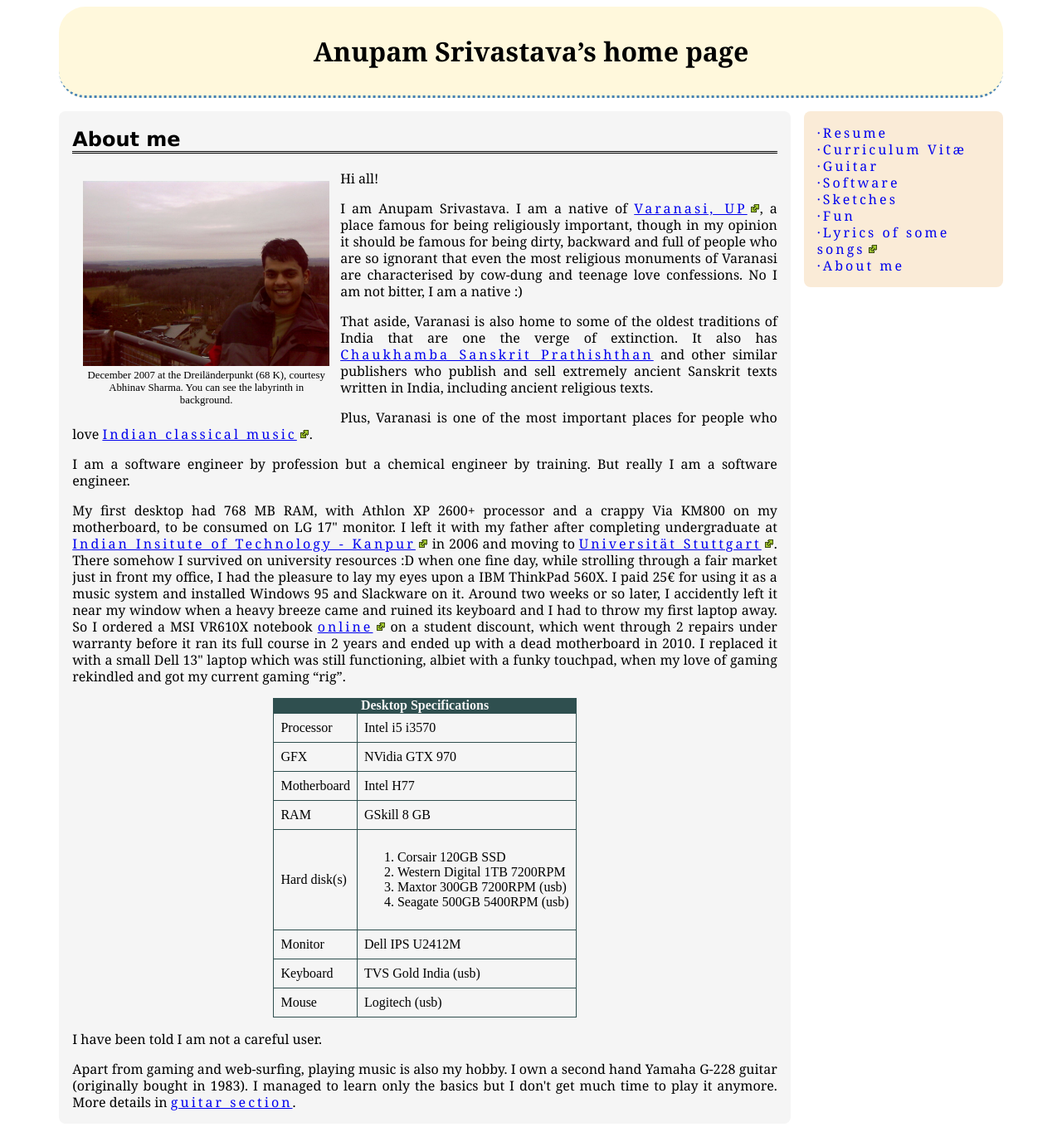
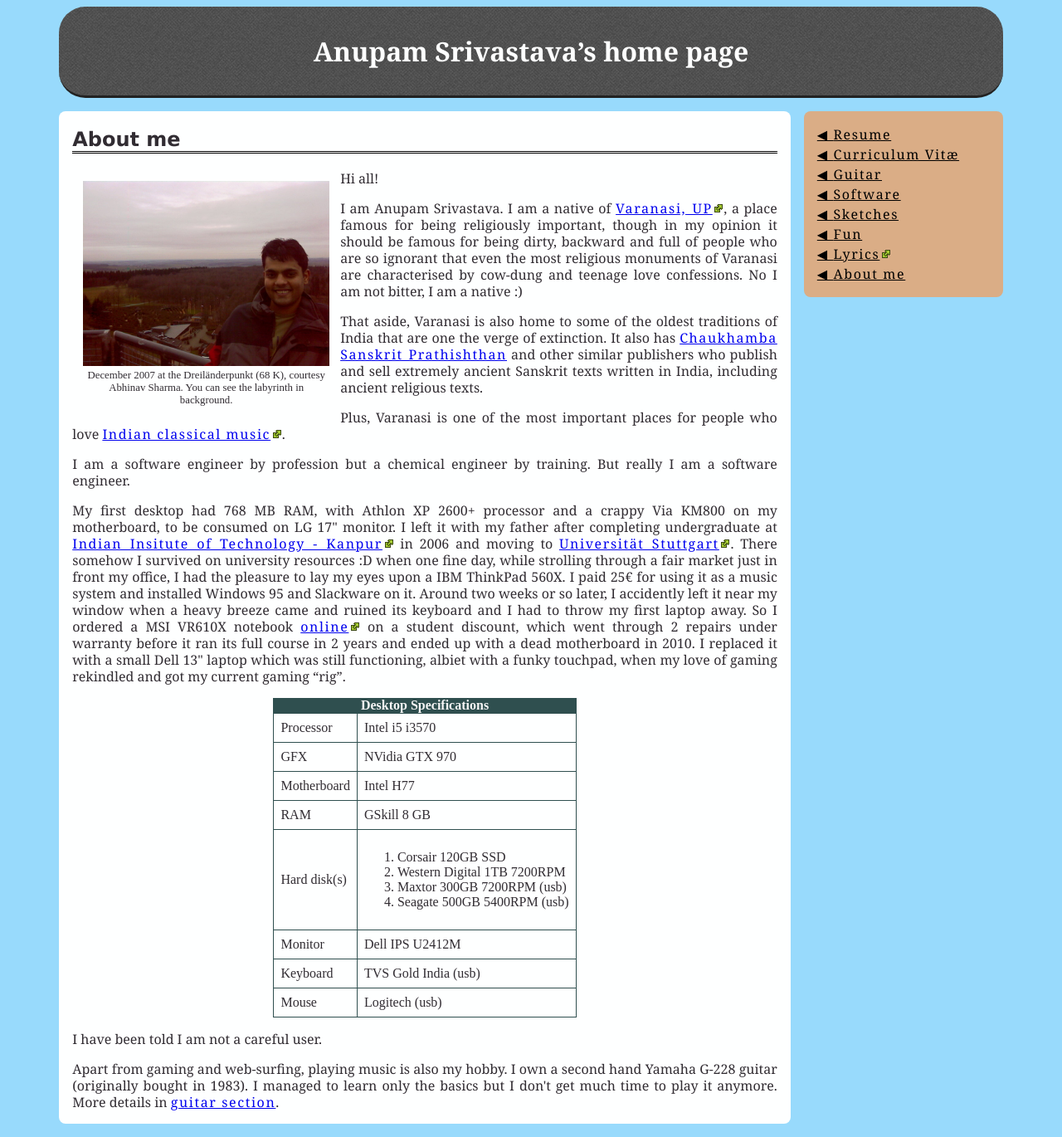
Before and after one commit to anupamsr/blog_php, a PHP site: page /about in a window 1280 px wide. Shown: the whole page at 83% size. Run offline with PHP 8.4, Linux system fonts and the light colour scheme.

Commit message:
Changed color theme

```diff
--- a/www/about/index.html
+++ b/www/about/index.html
@@ -25,7 +25,7 @@
 <a href="/software">Software</a><br>
 <a href="/sketches">Sketches</a><br>
 <a href="/fun">Fun</a><br>
-<!-- <a href="/blog/">Blog</a> | --><a href="http://heartshapedsandbox.blogspot.com/">Lyrics of some songs</a><br>
+<!-- <a href="/blog/">Blog</a> | --><a href="http://heartshapedsandbox.blogspot.com/">Lyrics</a><br>
 <a href="/about">About me</a><br>
 </p>
 </nav>
--- a/www/css/styles.css
+++ b/www/css/styles.css
@@ -36,51 +36,61 @@
 body {
 	font-size: 100%;
 	word-wrap: break-word;
+	background-color: #98dafc;
 }
 
 a {
-	letter-spacing: 0.19em;
+	letter-spacing: 0.1em;
 }
 
 a[href^="//"]:after,
 a[href^="http://"]:after,
 a[href^="https://"]:after {
 	content: url(/images/Icon_External_Link.png);
-	margin: 0 0 0 0.19em;
+	margin: 0 0 0 0.1em;
 }
 
 header {
 	position: relative;
 	text-align: center;
-	background: cornsilk;
+	background: url(/images/tweed.png);
+	background-repeat: repeat;
 	padding: 1em 0em 1em 0em;
-	border-bottom: medium dotted steelblue;
+	border-bottom: medium solid #222222;
 	border-radius: 1em;
+	color: #feffff;
 }
 
 nav {
-    line-height: 1.5em;
-	background: antiquewhite;
+	background: #daad86;
 	border-radius: 0.5em;
 	float: right;
 	margin: 1em 0em 1em 1em;
 	width: 15em;
 }
 
+nav a:link , nav a:visited {
+    color: black;
+	text-decoration: underline;
+}
+
+nav a:hover, nav a:active {
+	color: firebrick;
+	font-weight: bold;
+	text-decoration: underline;
+}
+
+nav a:before {
+	content: "◀ ";
+}
+
 #nav {
+	line-height: 1.5em;
 	padding: 0em 1em;
 }
 
-nav a {
-	text-decoration: none;
-}
-
-nav a:before {
-	content: "·";
-}
-
 article {
-	background-color: whitesmoke;
+	background-color: #feffff;
 	margin: 1em 1em 1em 0em;
 	text-align: justify;
 	overflow: hidden;
@@ -88,6 +98,7 @@ article {
 }
 
 section {
+	color: #312c32;
 	padding: 0em 1em 0em 1em;
 	overflow: hidden;
 }
@@ -154,9 +165,21 @@ mark {
 }
 
 .note {
-	background-color: powderblue;
+	background-image: url(/images/low_contrast_linen.png);
+	background-repeat: repeat;
+	color: white;
 	padding: 0.5em;
 	overflow: hidden;
+}
+
+.note a:link , .note a:visited {
+	color: cornsilk;
+	letter-spacing: 0em;
+}
+
+.note a:hover, .note a:active {
+	color: paleturquoise;
+	letter-spacing: 0em;
 }
 
 .serif-header {
--- a/www/index.html
+++ b/www/index.html
@@ -10,7 +10,7 @@
 <meta name="description" content="Practical UML">
 <meta charset="utf-8">
 <meta name="author" content="Anupam Srivastava">
-<link rel="stylesheet" href="css/styles.css">
+<style>.center { left: 0em; width: 100%; text-align: center; }</style>
 <link rel="icon" type="image/png" href="/favicon.ico">
 </head>
 <body style="background-image: url(images/walled_garden.png); background-size: 100%; background-repeat: no-repeat;">
--- a/www/software/index.html
+++ b/www/software/index.html
@@ -25,7 +25,7 @@
 <a href="/software">Software</a><br>
 <a href="/sketches">Sketches</a><br>
 <a href="/fun">Fun</a><br>
-<!-- <a href="/blog/">Blog</a> | --><a href="http://heartshapedsandbox.blogspot.com/">Lyrics of some songs</a><br>
+<!-- <a href="/blog/">Blog</a> | --><a href="http://heartshapedsandbox.blogspot.com/">Lyrics</a><br>
 <a href="/about">About me</a><br>
 </p>
 </nav>
--- a/www/software/practicaluml/index.html
+++ b/www/software/practicaluml/index.html
@@ -25,7 +25,7 @@
 <a href="/software">Software</a><br>
 <a href="/sketches">Sketches</a><br>
 <a href="/fun">Fun</a><br>
-<!-- <a href="/blog/">Blog</a> | --><a href="http://heartshapedsandbox.blogspot.com/">Lyrics of some songs</a><br>
+<!-- <a href="/blog/">Blog</a> | --><a href="http://heartshapedsandbox.blogspot.com/">Lyrics</a><br>
 <a href="/about">About me</a><br>
 </p>
 </nav>
```
Also changed, not shown: www/images/debut_dark.png (added), www/images/low_contrast_linen.png (added), www/images/navy_blue.png (added), www/images/peanuts2008026112123.gif (deleted), www/images/peanuts2008026112123.png (added), www/images/peanuts2008073346222.gif (deleted), www/images/peanuts2008073346222.png (added), www/images/peanuts_blanket...last.png (added), www/images/peanuts_blanket2.png (added), www/images/peanuts_blanket5.png (added), www/images/tweed.png (added).
